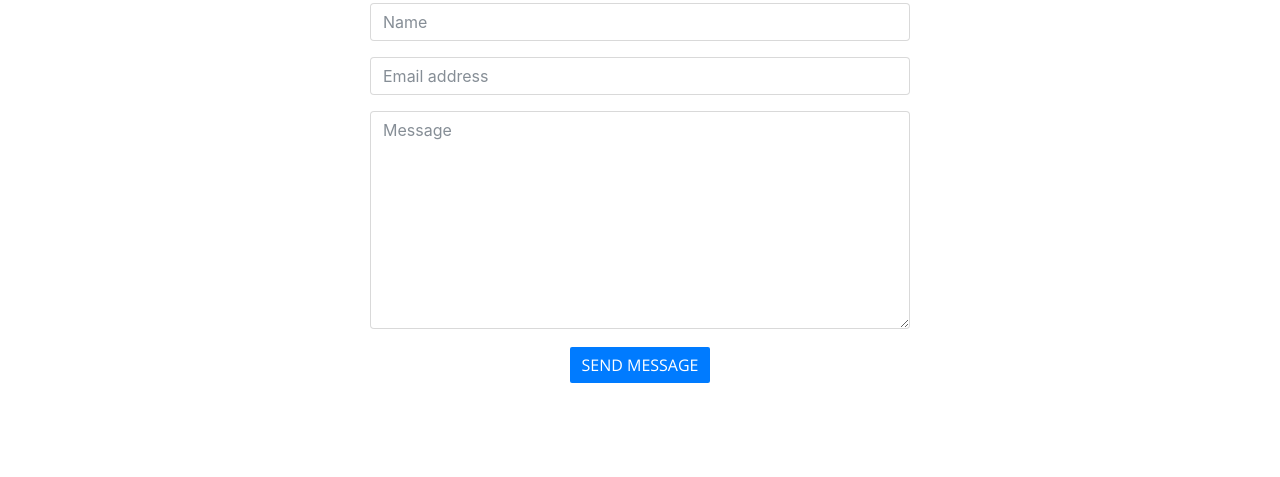
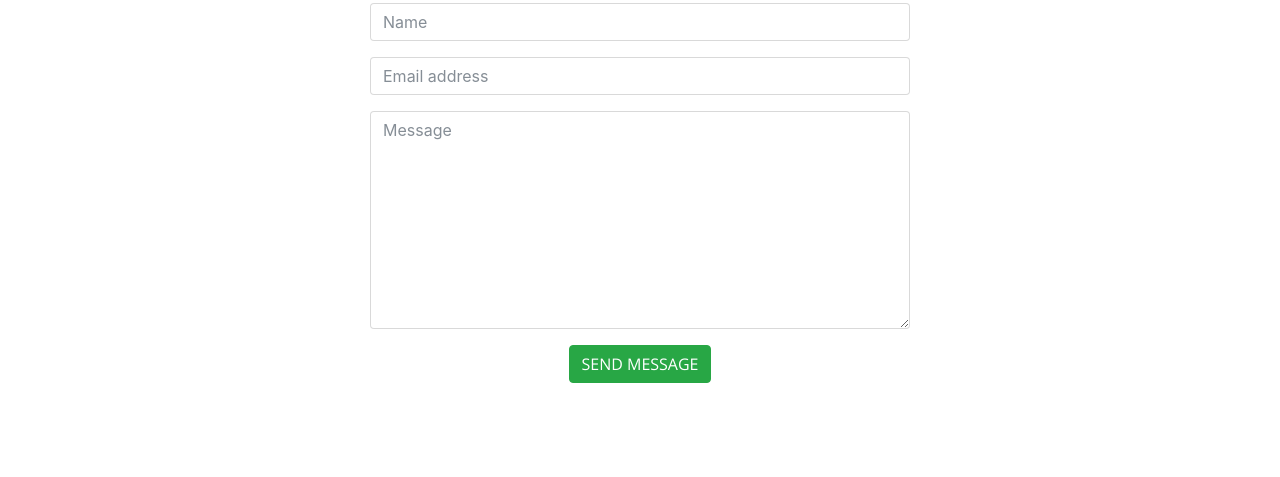
Before and after one commit to awesomemarcus/p1, a website with bundled scripts: page book_events.html in a window 1280 px wide. Shown: the part 1841-2318 px from the top of the page. Built offline with nearby package versions, Linux system fonts and the light colour scheme.

Commit message:
changing email button color

```diff
--- a/book_events.html
+++ b/book_events.html
@@ -105,7 +105,7 @@
               </div>
 
               <div class="form-group text-center">
-                <input type="submit" class="btn btn-primary btn-xl" value="SEND MESSAGE" />
+                <input type="submit" class="btn btn-success btn-xl" value="SEND MESSAGE" />
               </div>
             </form>
           </div>
```
Also changed, not shown: book_reviews.html (+1 -1 lines), book_to_screen.html (+1 -1 lines), book_video.html (+1 -1 lines), contact.html (+1 -1 lines), index.html (+1 -1 lines), internet_based_marketing.html (+1 -1 lines), print_advertising.html (+1 -1 lines), publicity_marketing.html (+1 -1 lines), publishing_package.html (+1 -1 lines).
